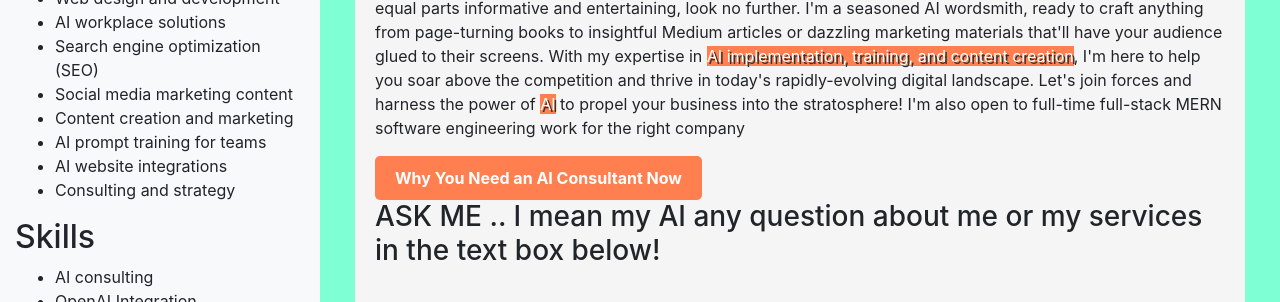
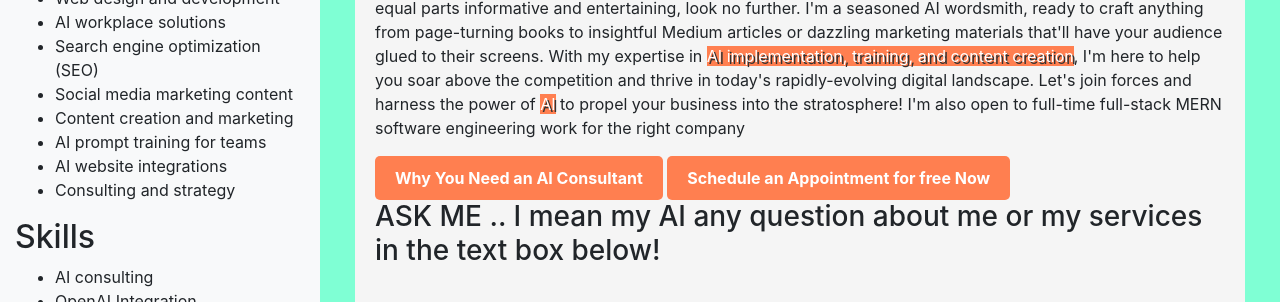
Before and after one commit to unnamedmistress/Portfolio-Dec22, a website: page public/index.html in a window 1280 px wide. Shown: the part 498-800 px from the top of the page. Drawn offline with nearby package versions, Linux system fonts and the light colour scheme.

Commit message:
update schedule link

```diff
--- a/public/index.html
+++ b/public/index.html
@@ -114,8 +114,9 @@
                       With my expertise in <span class="ai">AI implementation, training, and content creation</span>, I'm here to help you soar above the competition and thrive in today's rapidly-evolving digital landscape. Let's join forces and harness the power of <span class="ai">AI</span> to propel your business into the stratosphere!
                       I'm also open to full-time full-stack MERN software engineering work for the right company  </p>
 
-                      <a href="https://medium.com/@momchrysti/the-profit-boosting-potential-of-openai-why-your-business-needs-an-ai-implementation-consultant-670211c7059b" target="_blank" rel="noopener noreferrer" style="display: inline-block; padding: 10px 20px; background-color: coral; color: #FFFFFF; text-decoration: none; font-weight: bold; border-radius: 5px;">Why You Need an AI Consultant Now</a>
-                     <br>
+                      <a href="https://medium.com/@momchrysti/the-profit-boosting-potential-of-openai-why-your-business-needs-an-ai-implementation-consultant-670211c7059b" target="_blank" rel="noopener noreferrer" style="display: inline-block; padding: 10px 20px; background-color: coral; color: #FFFFFF; text-decoration: none; font-weight: bold; border-radius: 5px;">Why You Need an AI Consultant</a>
+                      <a href="https://calendly.com/momchrysti/30min" target="_blank" rel="noopener noreferrer" style="display: inline-block; padding: 10px 20px; background-color: coral; color: #FFFFFF; text-decoration: none; font-weight: bold; border-radius: 5px;">Schedule an Appointment for free Now</a>
+                      <br>
                       <h3> ASK ME .. I mean my AI any question about me or my services in the text box below!</h3>
                       <div class="container mt-5">
                         <div id="projects" class="card">
```
